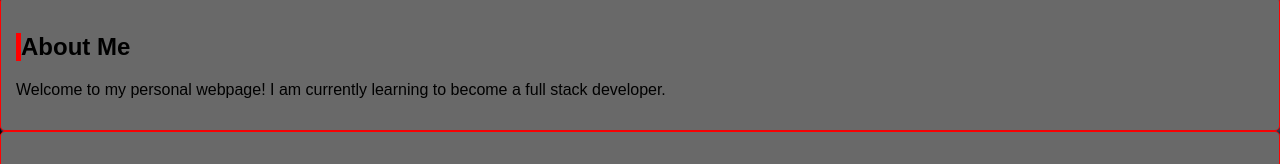
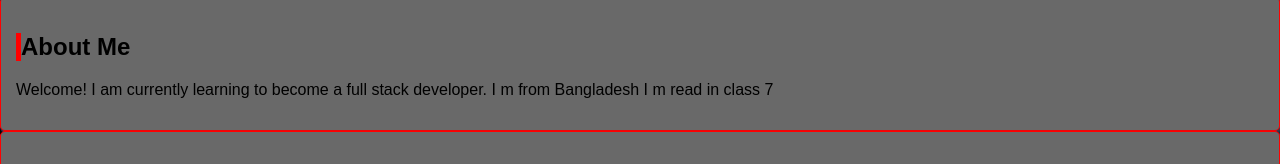
Before and after one commit to samir717le/samir717le.github.io, a plain HTML site: page index.html in a window 1280 px wide. Shown: the part 423-587 px from the top of the page. Drawn offline with Linux system fonts and the light colour scheme.

Commit message:
Update index.html

```diff
--- a/index.html
+++ b/index.html
@@ -21,7 +21,11 @@
 
 <section id="about">
     <h2>About Me</h2>
-    <p>Welcome to my personal webpage! I am currently learning to become a full stack developer.</p>
+    <p>Welcome! I am currently learning to become a full stack developer.
+    I m from Bangladesh
+    I m read in class 7
+
+    </p>
 </section>
 
 <section id="projects">
```
